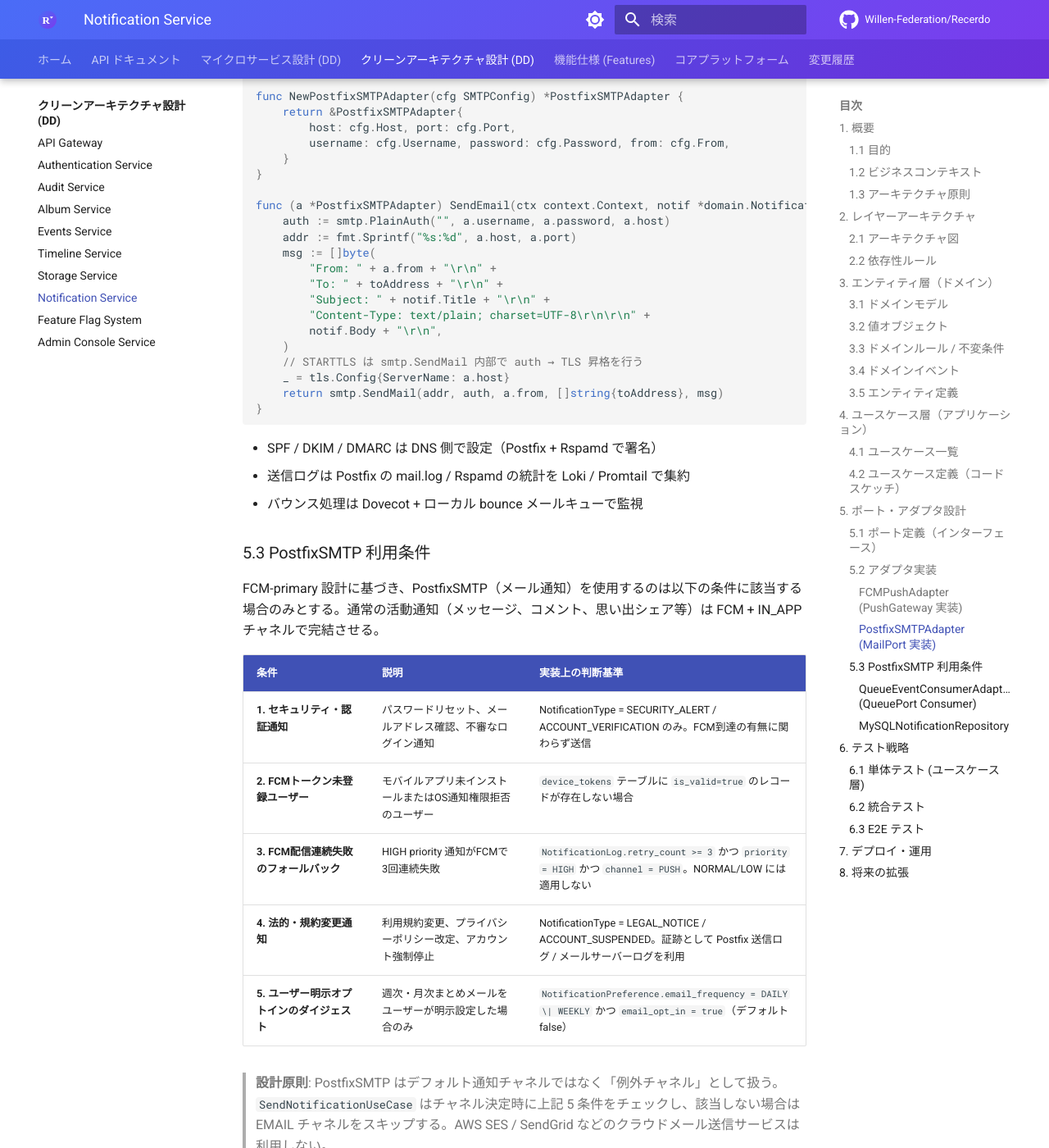
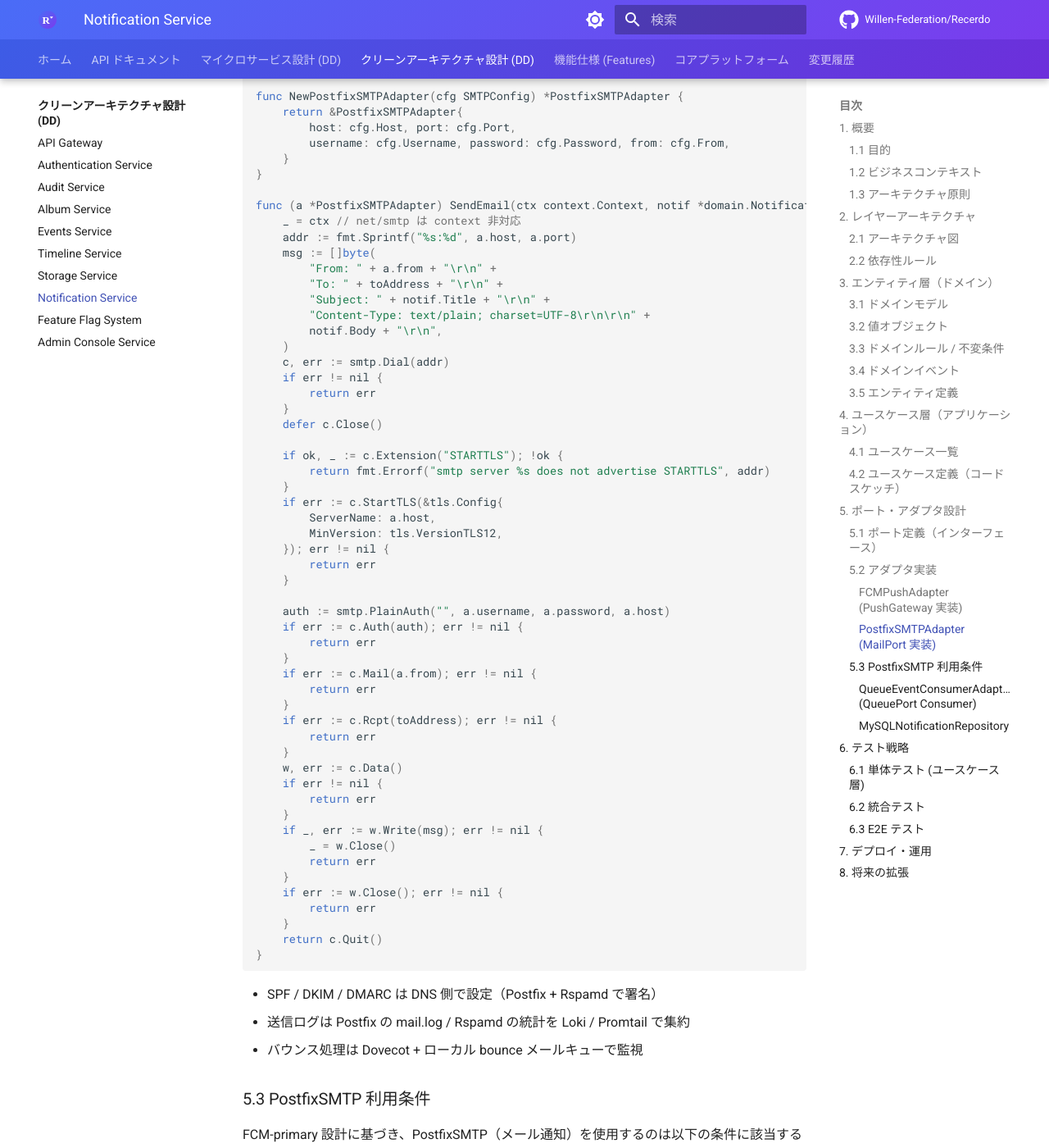
Before and after one commit to Willen-Federation/Recerdo-Developers-Docs, an MkDocs documentation site: the page built from docs/clean-architecture/notifications-svc.md, in a window 1280 px wide and 1400 px high, scrolled down 13295 px. Shown: the whole window at 82% size. Built offline with MkDocs 1.6.1 and Material for MkDocs 9.7.7, drawn with Linux system fonts in a browser that asks for light colours; comment, search, counter and statistics services are not loaded.

Commit message:
docs: require explicit STARTTLS in Postfix SMTP adapter example
Agent-Logs-Url: https://github.com/Willen-Federation/Recerdo-Developers-Docs/sessions/cafb5fb7-d959-4edd-9a0e-ce89681e81f1

Co-authored-by: kackey621 <16284932+kackey621@users.noreply.github.com>

````diff
--- a/docs/clean-architecture/notifications-svc.md
+++ b/docs/clean-architecture/notifications-svc.md
@@ -570,7 +570,7 @@ func NewPostfixSMTPAdapter(cfg SMTPConfig) *PostfixSMTPAdapter {
 }
 
 func (a *PostfixSMTPAdapter) SendEmail(ctx context.Context, notif *domain.Notification, toAddress string) error {
-	auth := smtp.PlainAuth("", a.username, a.password, a.host)
+	_ = ctx // net/smtp は context 非対応
 	addr := fmt.Sprintf("%s:%d", a.host, a.port)
 	msg := []byte(
 		"From: " + a.from + "\r\n" +
@@ -579,9 +579,44 @@ func (a *PostfixSMTPAdapter) SendEmail(ctx context.Context, notif *domain.Notifi
 		"Content-Type: text/plain; charset=UTF-8\r\n\r\n" +
 		notif.Body + "\r\n",
 	)
-	// STARTTLS は smtp.SendMail 内部で auth → TLS 昇格を行う
-	_ = tls.Config{ServerName: a.host}
-	return smtp.SendMail(addr, auth, a.from, []string{toAddress}, msg)
+	c, err := smtp.Dial(addr)
+	if err != nil {
+		return err
+	}
+	defer c.Close()
+
+	if ok, _ := c.Extension("STARTTLS"); !ok {
+		return fmt.Errorf("smtp server %s does not advertise STARTTLS", addr)
+	}
+	if err := c.StartTLS(&tls.Config{
+		ServerName: a.host,
+		MinVersion: tls.VersionTLS12,
+	}); err != nil {
+		return err
+	}
+
+	auth := smtp.PlainAuth("", a.username, a.password, a.host)
+	if err := c.Auth(auth); err != nil {
+		return err
+	}
+	if err := c.Mail(a.from); err != nil {
+		return err
+	}
+	if err := c.Rcpt(toAddress); err != nil {
+		return err
+	}
+	w, err := c.Data()
+	if err != nil {
+		return err
+	}
+	if _, err := w.Write(msg); err != nil {
+		_ = w.Close()
+		return err
+	}
+	if err := w.Close(); err != nil {
+		return err
+	}
+	return c.Quit()
 }
 ```
 
````
